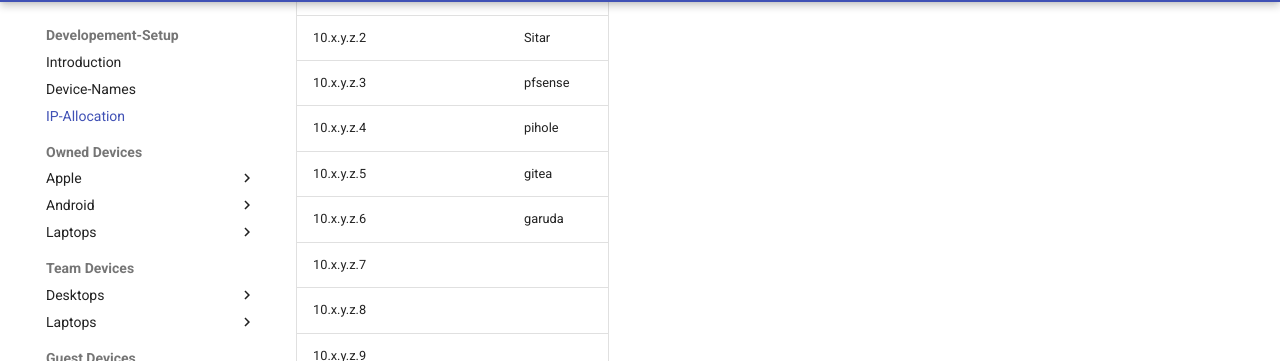
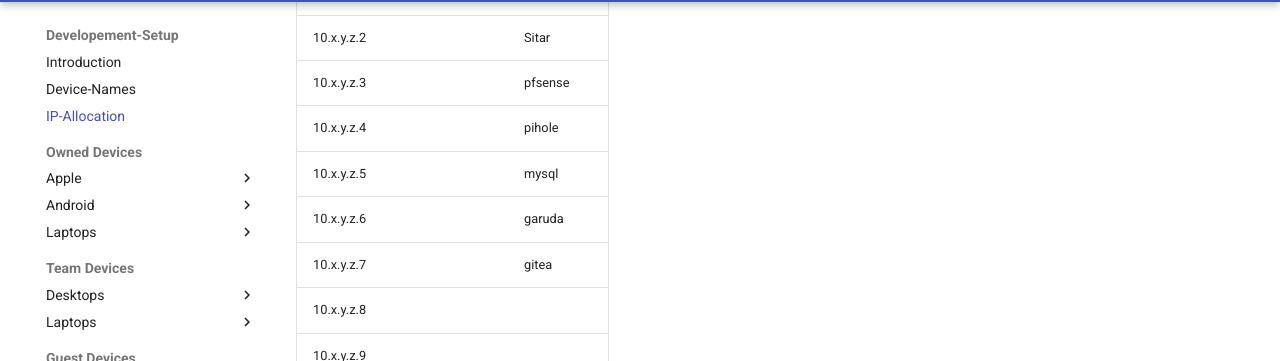
Before and after one commit to rohanbatrain/knowledge-base, an MkDocs documentation site: the page built from docs/Developement-Setup/IP-Allocation.md, in a window 1280 px wide and 900 px high, scrolled down 477 px. Shown: the part 94-455 px from the top of the window. Built offline with MkDocs 1.6.1 and Material for MkDocs 9.7.7, drawn with Linux system fonts in a browser that asks for light colours; nearby versions of some CDN libraries; library files that are not in the unit come from our copies; comment, search, counter and statistics services are not loaded.

Commit message:
Update IP-Allocation.md

```diff
--- a/docs/Developement-Setup/IP-Allocation.md
+++ b/docs/Developement-Setup/IP-Allocation.md
@@ -16,9 +16,9 @@ IP range : 10.x.y.z.1 to 10.x.y.z.254
 | 10.x.y.z.2    |                   |    Sitar  |
 | 10.x.y.z.3    |                   |      pfsense   |
 | 10.x.y.z.4    |                   |    pihole  |
-| 10.x.y.z.5    |                   |     gitea |
+| 10.x.y.z.5    |                   |     mysql |
 | 10.x.y.z.6    |                   |     garuda |
-| 10.x.y.z.7    |                   |      |
+| 10.x.y.z.7    |                   |  gitea    |
 | 10.x.y.z.8    |                   |      |
 | 10.x.y.z.9    |                   |      |
 | 10.x.y.z.10    |                   |      |
```
